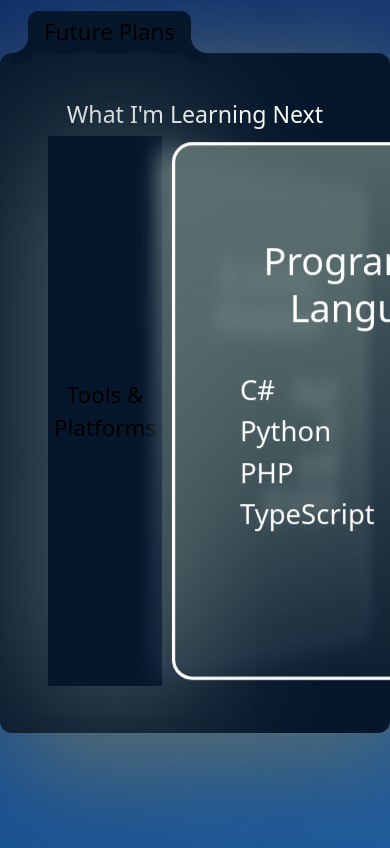
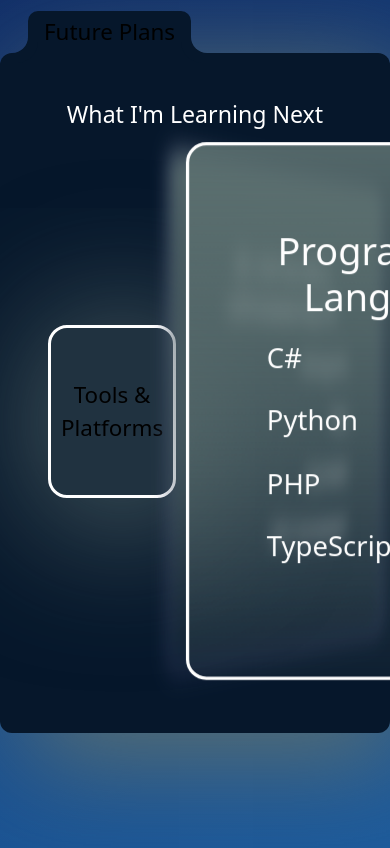
Before and after one commit to jheersink8/Portfolio-jrh, a React (Vite) app in the folder Portfolio-JRH/: page / in a window 390 px wide. Shown: the part 1063-1911 px from the top of the page. Built offline with nearby package versions, Linux system fonts and the light colour scheme.

Commit message:
Finished about me up to responsiveness

```diff
--- a/Portfolio-JRH/src/assets/JSON/future.js
+++ b/Portfolio-JRH/src/assets/JSON/future.js
@@ -52,7 +52,7 @@ const tools = [
     },
     {
         id: 2,
-        learn: 'Heroku',
+        learn: 'Microsoft Azure',
         svg: 'Placeholder'
     },
     {
--- a/Portfolio-JRH/src/assets/css/animationStyle.css
+++ b/Portfolio-JRH/src/assets/css/animationStyle.css
@@ -3,7 +3,8 @@
     perspective: 1000px;
 }
 
-.flip, .unflip {
+.flip,
+.unflip {
     transition: transform 1.2s ease-out;
 }
 
@@ -35,24 +36,7 @@
     transition: border 1.5s ease-out, filter .8s ease-out;
 }
 
-.position1, .position2, .position3 {
-    animation: expandAndContract 2s ease-in-out;
+.triangleButtonLeft:hover,
+.triangleButtonRight:hover {
+    background-color: rgba(92, 112, 112, .9);
 }
-
-@keyframes expandAndContract {
-    0% {
-        --axisDistance: 150px;
-    }
-    25% {
-        --axisDistance: 300px;
-    }
-    50% {
-        --axisDistance: 300px;
-    }
-    75% {
-        --axisDistance: 150px;
-    }
-    100% {
-        --axisDistance: 150px;
-    }
-}
--- a/Portfolio-JRH/src/assets/css/style.css
+++ b/Portfolio-JRH/src/assets/css/style.css
@@ -161,9 +161,9 @@
     font-size: 2.2rem;
 }
 
-.triangleList {
+.triangleList li {
     list-style-type: none;
-    padding: 30px;
+    padding: 10px;
     font-size: 1.6rem;
 }
 
@@ -172,9 +172,13 @@
 .triangleButtonRight {
     font-weight: 500;
     box-shadow: 10px 10px 150px 10px #5c7070;
-    border: none;
-    background-color: transparent;
-    font-size: 1.4rem;}
+    border: 3px solid white;
+    border-radius: 19px;
+    background-color: rgba(92, 112, 112, .3);
+    font-size: 1.4rem;
+    padding: 50px 10px;
+    transition: background-color .5s ease-out, border .5s ease-out;
+ }
 
 .triangleButtonLeft {
     writing-mode: sideways-lr;
--- a/Portfolio-JRH/src/components/Portfolio/AboutMeComponents/Future.jsx
+++ b/Portfolio-JRH/src/components/Portfolio/AboutMeComponents/Future.jsx
@@ -45,12 +45,13 @@ export default function Future() {
             <h3 className='text-center'>What I'm Learning Next</h3>
             <div className='d-flex justify-content-around'>
 
-
+                <div className='d-flex align-items-center'>
                     <button
                         onClick={runLeft}
                         className='triangleButtonLeft'>
                         {languagesPosition === 3 ? 'Programming Languages' : frameworksPosition === 3 ? 'Libraries & Frameworks' : 'Tools & Platforms'}
                     </button>
+                </div>
 
                 <div className='Object'>
                     <div className='triangle' style={{ transform: `rotateY(${trianglePosition}deg)` }}>
@@ -79,11 +80,13 @@ export default function Future() {
                         </div>
                     </div>
                 </div>
+                <div className='d-flex align-items-center'>
                     <button
                         onClick={runRight}
-                    className='triangleButtonRight'>
+                        className={`triangleButtonRight`}>
                         {languagesPosition === 2 ? 'Programming Languages' : frameworksPosition === 2 ? 'Libraries & Frameworks' : 'Tools & Platforms'}
                     </button>
+                </div>
             </div>
         </>
     );
```
Lines whose indentation alone changed are shown as unchanged.
